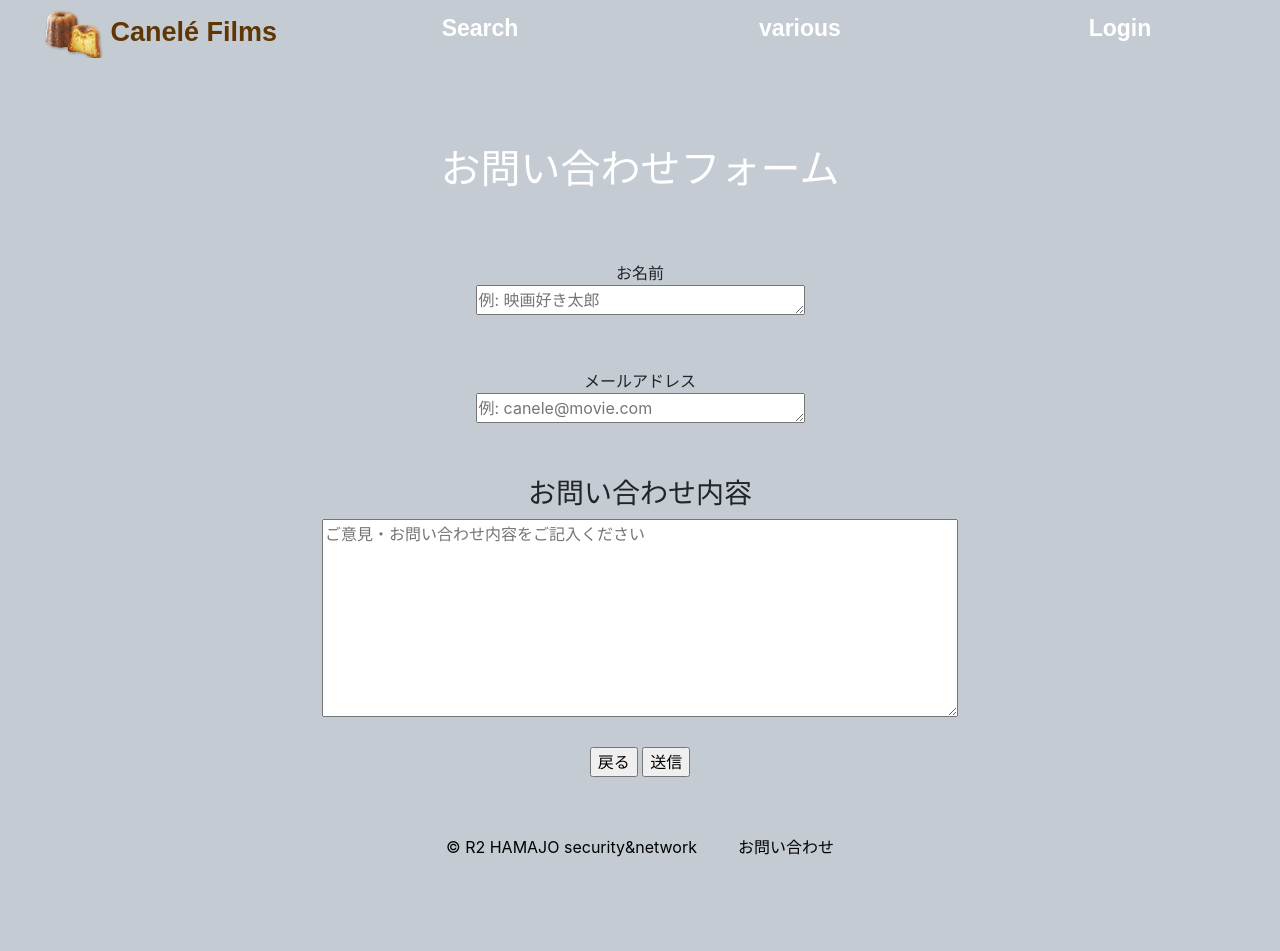
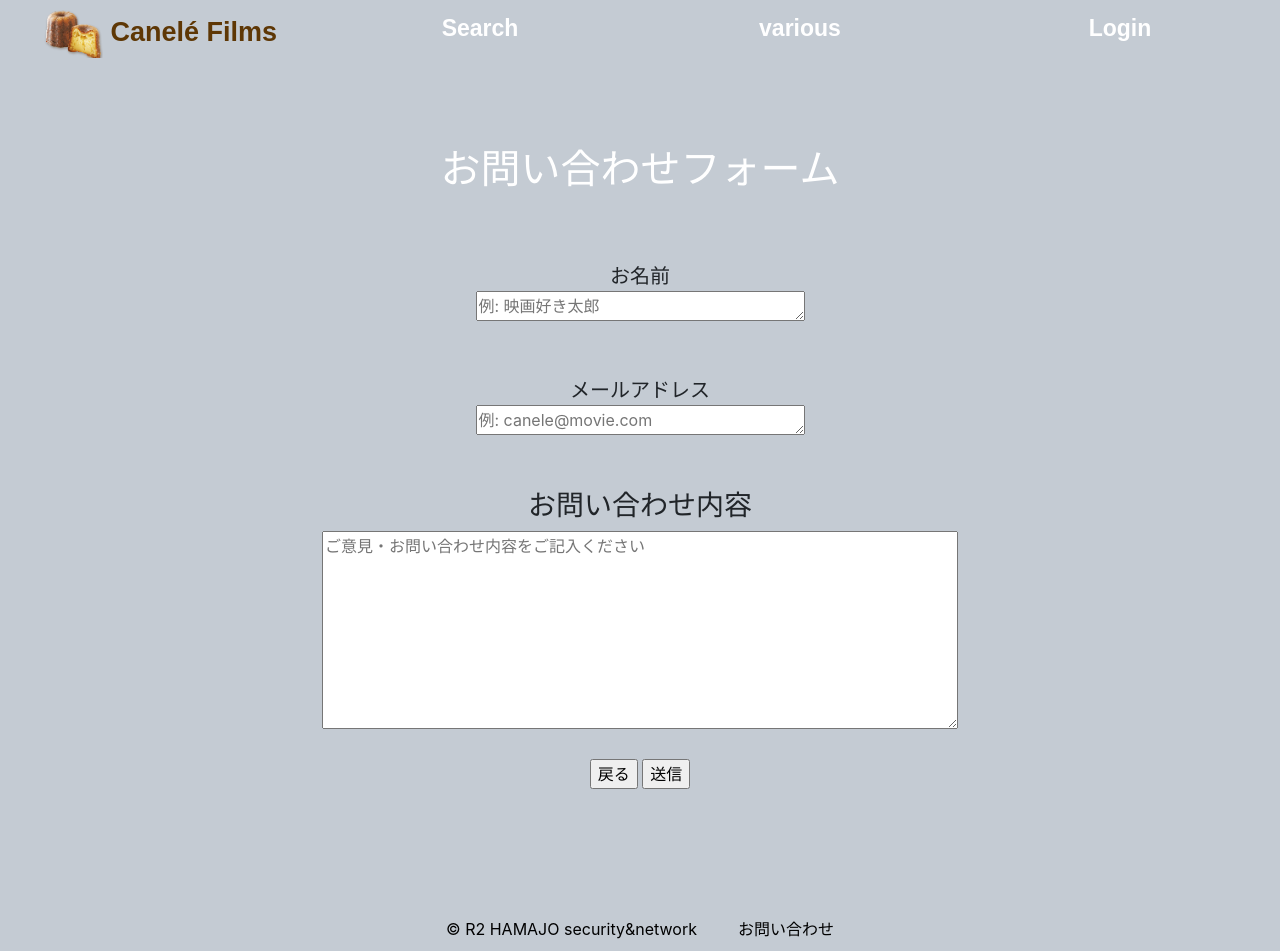
Before and after one commit to NagataKazuma/BIGEIJI, a PHP site: page /sotuken/help.php in a window 1280 px wide. Before the commit the page ends 857 px from the top, so only its background shows below. Run offline with PHP 8.4, Linux system fonts and the light colour scheme; some libraries are stand-ins or nearby versions.

Commit message:
Add files via upload

```diff
--- a/css/style.css
+++ b/css/style.css
@@ -46,12 +46,14 @@
     margin-bottom: -50px;
 }
 
+.footer {
+    vertical-align: top;
+    margin-top: 100px;
+    margin-bottom: 10px;
+}
+
 .footer a {
     color: #000000;
-    vertical-align: top;
-    margin-top: 30px;
-    bottom: 0px;
-    display: inline-block;
 }
 
 .push {
@@ -145,10 +147,6 @@
     border-bottom: 0;
 }
 
-.helpcon {
-    text-align: center;
-}
-
 #page_top {
     width: 90px;
     height: 90px;
@@ -232,7 +230,7 @@
     text-align: center;
     margin-left: 60px;
     margin-right: 60px;
-    margin-top: 30px;
+    margin-top: 60px;
     box-shadow: inset 0 0 15px 15px #c4cbd3;
 }
 
@@ -250,4 +248,15 @@
 
 .null {
     color: saddlebrown;
+    position: absolute;
+    top: 45%;
+    left: 38%;
 }
+
+.neturl {
+    color: #eb0021;
+}
+
+.help_text {
+    font-size: 20px;
+}
```
